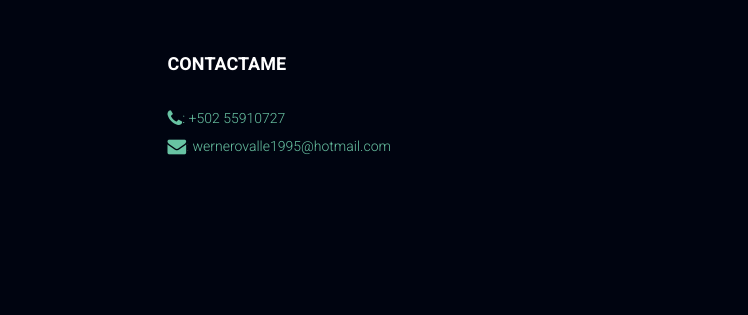
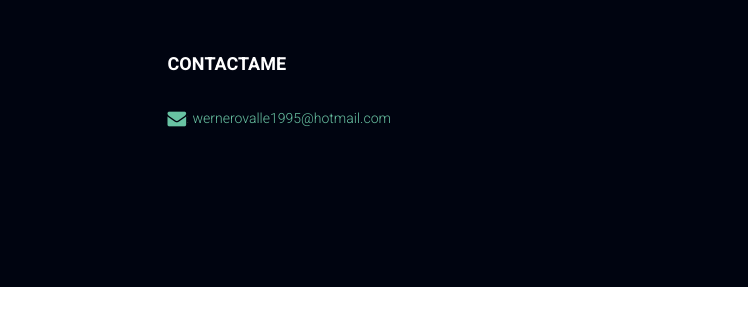
Before and after one commit to WernerOvalle/Portafolio_Antiguo, a website: page index.html in a window 1280 px wide. Shown: the part 6464-6779 px from the top of the page, 0-748 px from the left. After the commit the page ends 6751 px from the top, so only its background shows below. Drawn offline with Linux system fonts and the light colour scheme; files whose address does not match are found by name.

Commit message:
tel number

```diff
--- a/index.html
+++ b/index.html
@@ -492,7 +492,7 @@
 						<div class="f_title">
 							<h3>Contactame</h3>
 							<br>
-							<a href="tel:+50255910727"><i class="fa fa-phone fa-lg"></i>: +502 55910727<br></a>
+							<!-- <a href="tel:+50255910727"><i class="fa fa-phone fa-lg"></i>: +502 55910727<br></a> -->
 
 									<a href=""><i class="fa fa-envelope fa-lg"></i></a>:
 							<a href="mailto:wernerovalle1995@hotmail.com">wernerovalle1995@hotmail.com</a>
```
Also changed, not shown: portfolio-details.html (+1 -1 lines), portfolio.html (+1 -1 lines), single-blog.html (+1 -1 lines), dist/index.html, dist/portfolio-details.html, dist/portfolio.html, dist/single-blog.html.
